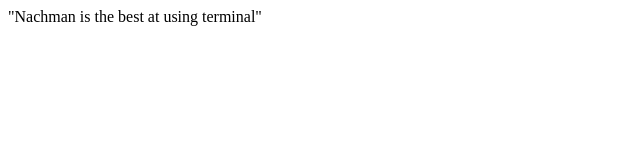
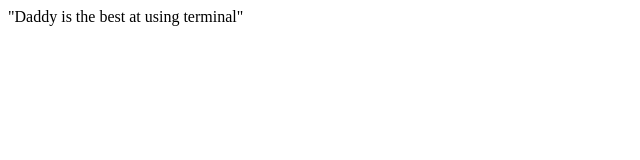
Before and after one commit to JaredNachman/Github-Ping-Pong-Activity, a plain HTML site: page index.html in a window 1280 px wide. Shown: the full height of the page, 0-640 px from the left. Drawn offline with Linux system fonts and the light colour scheme.

Commit message:
Switch Nachman with Daddy

```diff
--- a/index.html
+++ b/index.html
@@ -5,7 +5,7 @@
 		  <meta name="viewport" content="width=device-width, initial-scale=1">
       <title>Ping-Pong Activity</title>
     </head>
-"Nachman is the best at using terminal"
+"Daddy is the best at using terminal"
     <body>
 
     </body>
```
